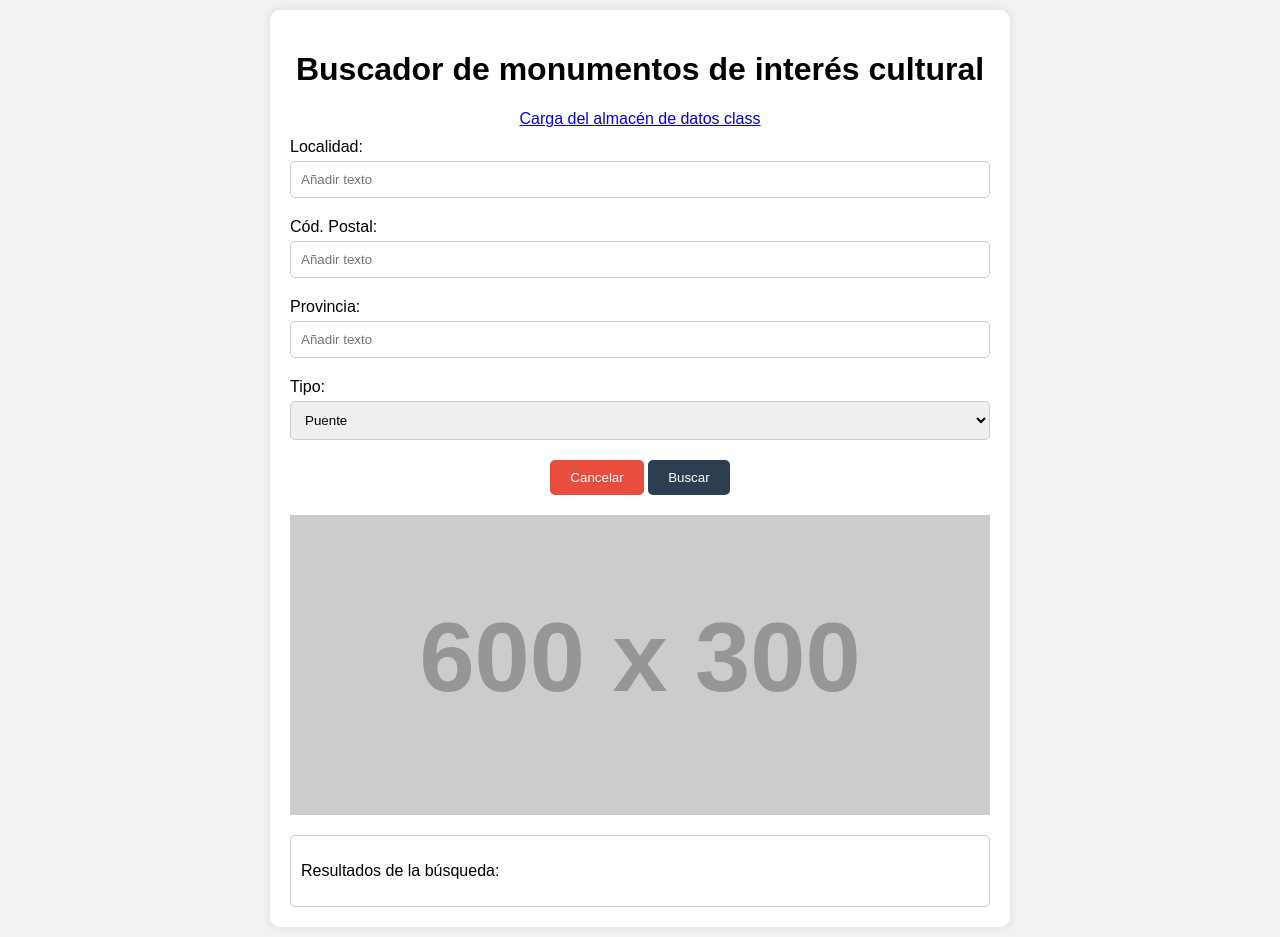
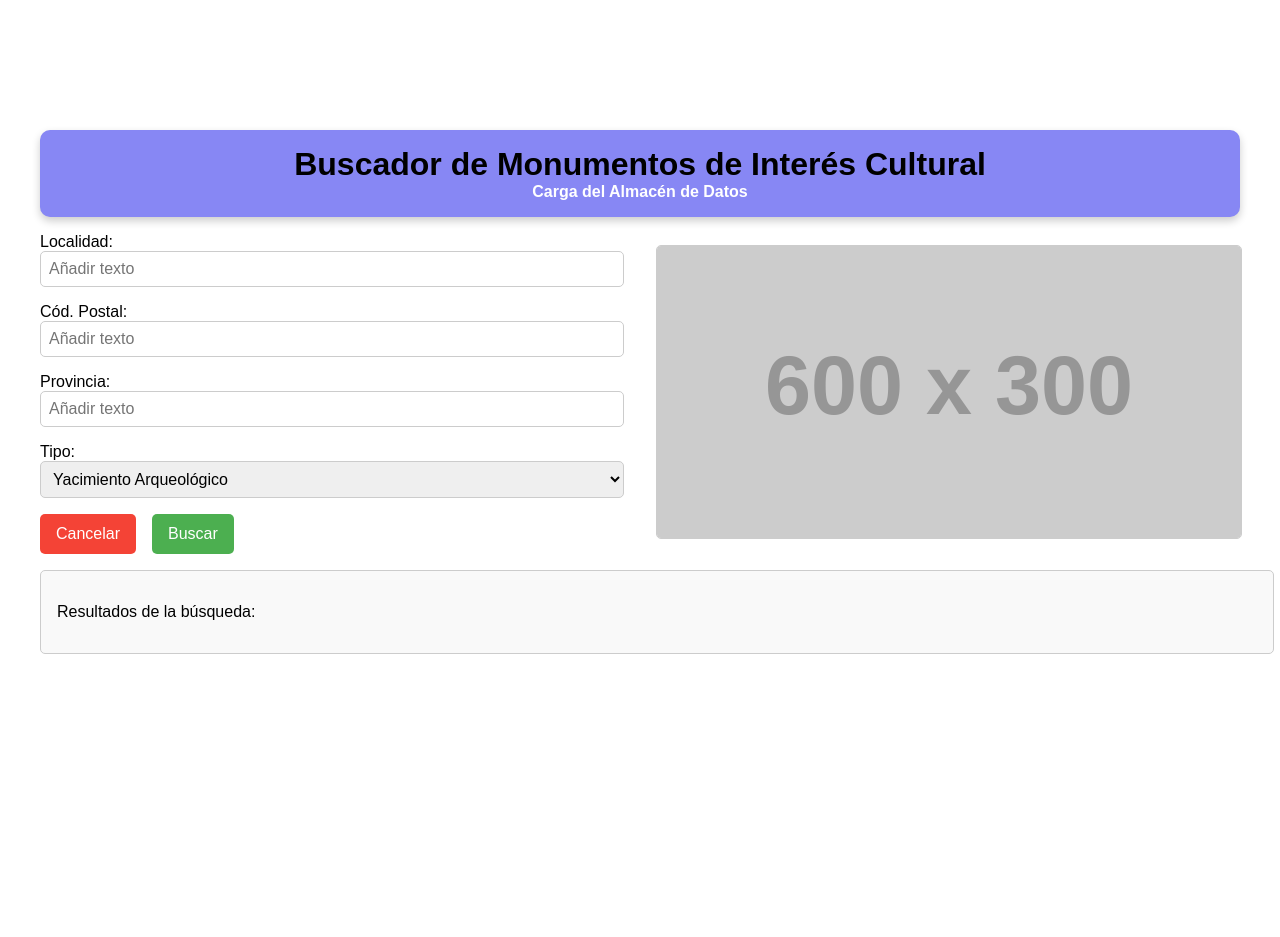
Before and after one commit to 11Arnau46/IEIProject, a website: page FrontEnd/Busqueda.html in a window 1280 px wide. After the commit the page ends 800 px from the top, so only its background shows below. Drawn offline with Linux system fonts and the light colour scheme; placeholder pictures from the web are drawn by us.

Commit message:
avances FRONTEND

```diff
--- a/FrontEnd/Busqueda.html
+++ b/FrontEnd/Busqueda.html
@@ -4,133 +4,58 @@
     <meta charset="UTF-8">
     <meta name="viewport" content="width=device-width, initial-scale=1.0">
     <title>Buscador de Monumentos de Interés Cultural</title>
-    <style>
-        body {
-            font-family: Arial, sans-serif;
-            background-color: #f2f2f2;
-            margin: 0;
-            padding: 0;
-            display: flex;
-            justify-content: center;
-            align-items: center;
-            min-height: 100vh;
-        }
-        .container {
-            width: 100%;
-            max-width: 700px;
-            background-color: white;
-            padding: 20px;
-            border-radius: 10px;
-            box-shadow: 0px 0px 10px rgba(0, 0, 0, 0.1);
-            margin: 10px;
-        }
-        h1 {
-            text-align: center;
-        }
-        .form-group {
-            margin: 10px 0;
-        }
-        label {
-            display: block;
-            margin-bottom: 5px;
-        }
-        input[type="text"], select {
-            width: 100%;
-            padding: 10px;
-            margin-bottom: 10px;
-            border: 1px solid #ccc;
-            border-radius: 5px;
-            box-sizing: border-box;
-        }
-        .buttons {
-            text-align: center;
-        }
-        button {
-            padding: 10px 20px;
-            border: none;
-            border-radius: 5px;
-            cursor: pointer;
-        }
-        button#cancelar {
-            background-color: #e74c3c;
-            color: white;
-        }
-        button#buscar {
-            background-color: #2c3e50;
-            color: white;
-        }
-        #mapa {
-            width: 100%;
-            height: 200px;
-            margin-top: 20px;
-        }
-        #resultados {
-            margin-top: 20px;
-            padding: 10px;
-            border: 1px solid #ccc;
-            border-radius: 5px;
-        }
-        img.img {
-            width: 100%;
-            height: 100%;
-            object-fit: cover;
-        }
-        .navegacion {
-            display: flex;
-            justify-content: center;
-            align-items: center;
-        }
-
-        @media only screen and (min-width: 768px) {
-            #mapa {
-                height: 300px;
-            }
-        }
-    </style>
+    <link rel="stylesheet" href="styles.css">
 </head>
 <body>
 
-<div class="container">
-    <h1>Buscador de monumentos de interés cultural</h1>
-    <a href="Carga.html" class="navegacion">Carga del almacén de datos class</a>
+<header class="header">
+    <h1>Buscador de Monumentos de Interés Cultural</h1>
+    <nav class="navigation">
+        <a href="Carga.html">Carga del Almacén de Datos</a>
+    </nav>
+</header>
 
+<main class="container">
+    <section class="main-content">
+        <form class="form">
             <div class="form-group">
                 <label for="localidad">Localidad:</label>
                 <input type="text" id="localidad" placeholder="Añadir texto">
             </div>
-
             <div class="form-group">
                 <label for="codigo_postal">Cód. Postal:</label>
                 <input type="text" id="codigo_postal" placeholder="Añadir texto">
             </div>
-
             <div class="form-group">
                 <label for="provincia">Provincia:</label>
                 <input type="text" id="provincia" placeholder="Añadir texto">
             </div>
-
             <div class="form-group">
                 <label for="tipo">Tipo:</label>
-        <select id="tipo" class="tipos">
+                <select id="tipo">
+                    <option value="yacimientoArqueologico">Yacimiento Arqueológico</option>
+                    <option value="monasterioConvento">Monasterio-Convento</option>
+                    <option value="iglesiaErmita">Iglesia-Ermita</option>
+                    <option value="castilloTorre">Castillo-Torre</option>
+                    <option value="edificioPalacio">Edificio-Palacio</option>
                     <option value="puente">Puente</option>
-            <option value="edificio">Edificio</option>
-            <option value="museo">Museo</option>
+                    <option value="otros">Otros</option>
                 </select>
             </div>
+            <div class="buttons">
+                <button type="button" id="cancelar">Cancelar</button>
+                <button type="submit" id="buscar">Buscar</button>
+            </div>
+        </form>
+        <div id="mapa" class="map">
+            <img src="https://via.placeholder.com/600x300.png?text=Mapa" alt="Mapa de monumentos">
+        </div>
+    </section>
+    <section id="resultados" class="results">
+        <p>Resultados de la búsqueda:</p>
+    </section>
+</main>
 
-    <div class="buttons">
-        <button id="cancelar">Cancelar</button>
-        <button id="buscar">Buscar</button>
-    </div>
-
-    <div id="mapa">
-        <img class="img" src="https://via.placeholder.com/600x300.png?text=Mapa" alt="Mapa de monumentos">
-    </div>
-
-    <div id="resultados">
-        <p>Resultados de la búsqueda:</p>
-    </div>
-</div>
-
+<script src="js/main.js"></script>
 </body>
 </html>
--- /dev/null
+++ b/FrontEnd/styles.css
@@ -0,0 +1,133 @@
+/* Estilo general */
+body {
+    margin: 0;
+    font-family: Arial, sans-serif;
+    display: flex;
+    flex-direction: column;
+    align-items: center;
+    justify-content: center; /* Centra verticalmente */
+    min-height: 100vh; /* Hace que el cuerpo tenga la altura completa de la ventana */
+}
+
+.header {
+    max-width: 1200px; /* Igual que .container */
+    width: 100%; /* Ocupa el 100% del ancho disponible dentro del max-width */
+    color: black;
+    padding: 1rem 0;
+    background-color: rgb(135, 135, 244);
+    text-align: center;
+    border-radius: 10px; /* Opcional: redondea los bordes del header */
+    box-shadow: 0 4px 8px rgba(0, 0, 0, 0.2); /* Opcional: añade sombra */
+    margin: 0 auto; /* Centra horizontalmente */
+}
+
+.header h1 {
+    margin: 0;
+}
+
+.navigation a {
+    color: white;
+    text-decoration: none;
+    font-weight: bold;
+    margin: 0 1rem;
+}
+
+.navigation a:hover {
+    text-decoration: underline;
+}
+
+/* Contenedor principal */
+.container {
+    display: flex;
+    flex-direction: column;
+    max-width: 1200px;
+    width: 100%;
+    padding: 1rem;
+    gap: 1rem;
+}
+
+/* Formulario y mapa */
+.main-content {
+    display: flex;
+    flex-direction: column;
+    gap: 1rem;
+    align-items: center; /* Centra horizontalmente el contenido */
+}
+
+.form {
+    flex: 1;
+    display: flex;
+    flex-direction: column;
+    gap: 1rem;
+}
+
+.form-group {
+    display: flex;
+    flex-direction: column;
+}
+
+input, select {
+    padding: 0.5rem;
+    font-size: 1rem;
+    border: 1px solid #ccc;
+    border-radius: 5px;
+}
+
+.buttons {
+    display: flex;
+    gap: 1rem;
+}
+
+button {
+    padding: 0.7rem 1rem;
+    font-size: 1rem;
+    border: none;
+    border-radius: 5px;
+    cursor: pointer;
+}
+
+#cancelar {
+    background-color: #f44336;
+    color: white;
+}
+
+#buscar {
+    background-color: #4CAF50;
+    color: white;
+}
+
+/* Mapa */
+.map {
+    flex: 1;
+    max-width: 600px;
+}
+
+.map img {
+    width: 100%;
+    height: auto;
+    border: 1px solid #ccc;
+    border-radius: 5px;
+}
+
+/* Layout responsivo */
+@media (min-width: 768px) {
+    .main-content {
+        flex-direction: row;
+    }
+
+    .form, .map {
+        flex: 1;
+    }
+
+    .form {
+        margin-right: 1rem;
+    }
+}
+
+.results {
+    background-color: #f9f9f9;
+    padding: 1rem;
+    border: 1px solid #ccc;
+    border-radius: 5px;
+    width: 100%;
+}
```
Also changed, not shown: FrontEnd/Carga.html (+28 -89 lines). Lines whose indentation alone changed are shown as unchanged.
